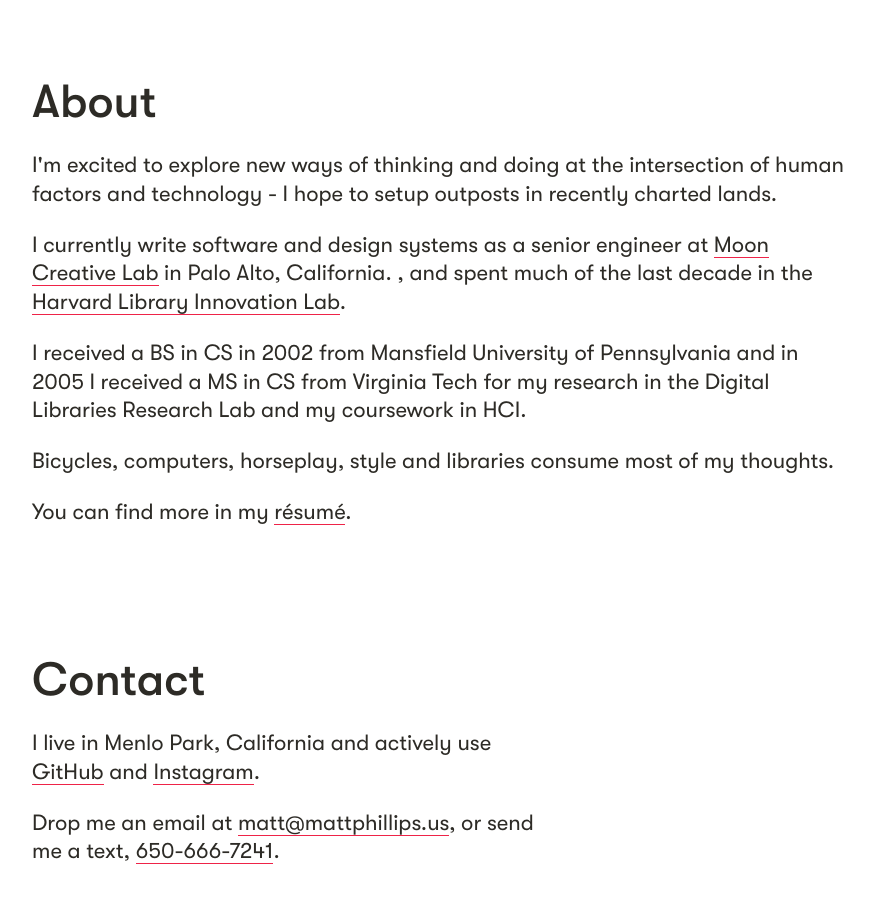
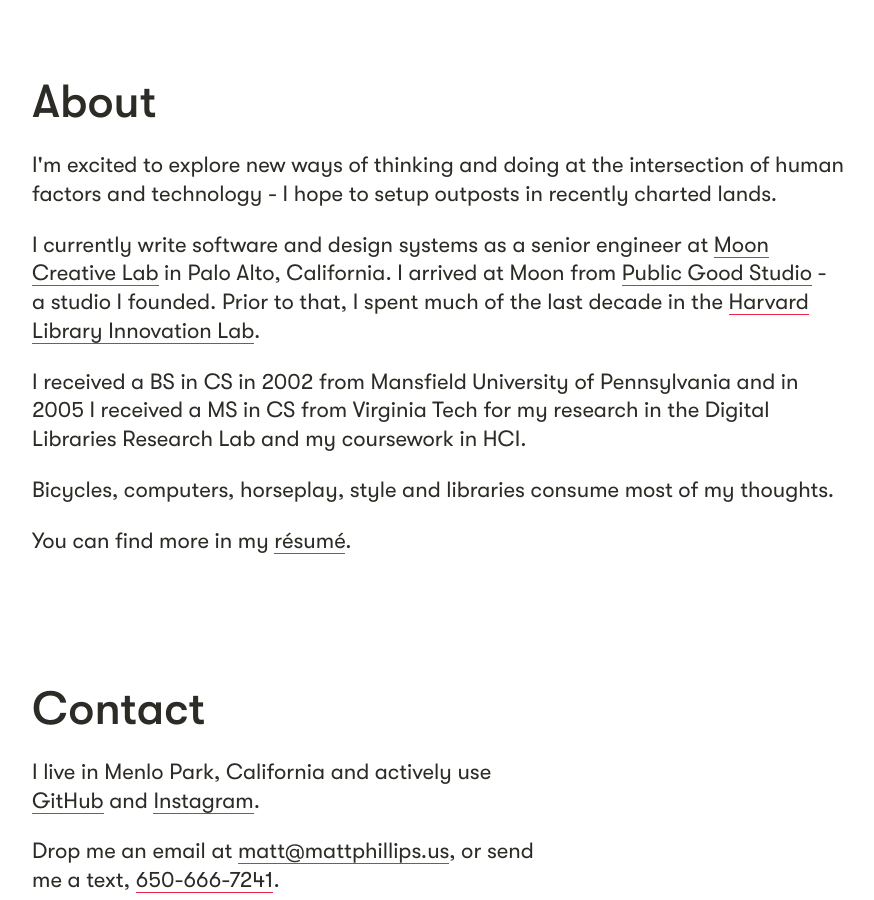
Before and after one commit to phillipsm/mattphillips-us, a Jekyll site: the page built from index.html, in a window 1280 px wide and 900 px high, scrolled down 2614 px. Shown: the whole window, without its empty margins (58-932 px from the left). Built offline with Jekyll 4.4.1, drawn with Linux system fonts in a browser that asks for light colours.

Commit message:
Some About section copy editing.

```diff
--- a/index.html
+++ b/index.html
@@ -33,7 +33,7 @@
         <div id ="about" class="about-desc">
           <h2 class="title section-title">About</h2>
           <p>I'm excited to explore new ways of thinking and doing at the intersection of human factors and technology - I hope to setup outposts in recently charted lands.</p>
-          <p>I currently write software and design systems as a senior engineer at <a href="https://www.mooncreativelab.com/">Moon Creative Lab</a> in Palo Alto, California. , and spent much of the last decade in the <a href="https://lil.law.harvard.edu/" target="_blank">Harvard Library Innovation Lab</a>.</p>
+          <p>I currently write software and design systems as a senior engineer at <a href="https://www.mooncreativelab.com/" target="_blank">Moon Creative Lab</a> in Palo Alto, California. I arrived at Moon from <a href="https://publicgood.studio/" target="_blank">Public Good Studio</a> - a studio I founded. Prior to that, I spent much of the last decade in the <a href="https://lil.law.harvard.edu/" target="_blank">Harvard Library Innovation Lab</a>.</p>
           <p>I received a BS in CS in 2002 from Mansfield University of Pennsylvania and in 2005 I received a MS in CS from Virginia Tech for my research in the Digital Libraries Research Lab and my coursework in HCI.</p>
           <p>Bicycles, computers, horseplay, style and libraries consume most of my thoughts.</p>
           <p class="end-element">You can find more in my <a href="/assets/documents/matt-phillips-resume.pdf" target="_blank">résumé</a>.</p>
```
